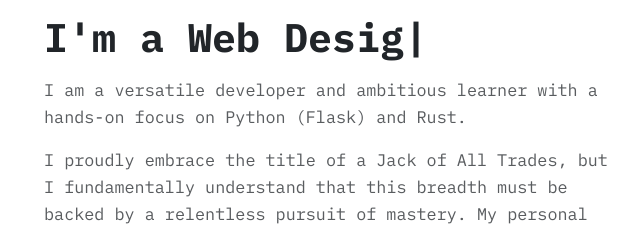
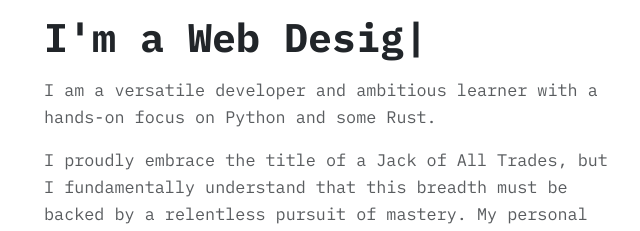
Before and after one commit to AliElHusseini1/PortfolioWebsite, a plain HTML site: page index.html in a window 1280 px wide. Shown: the part 267-498 px from the top of the page, 96-736 px from the left. Drawn offline with nearby package versions, Linux system fonts and the light colour scheme.

Commit message:
Update index.html

```diff
--- a/index.html
+++ b/index.html
@@ -59,7 +59,7 @@
                     </h1>
 
                     <p class="lead text-muted">
-                        I am a versatile developer and ambitious learner with a hands-on focus on Python (Flask) and Rust.
+                        I am a versatile developer and ambitious learner with a hands-on focus on Python and some Rust.
                     </p>
 
                     <p class="lead text-muted">
```
